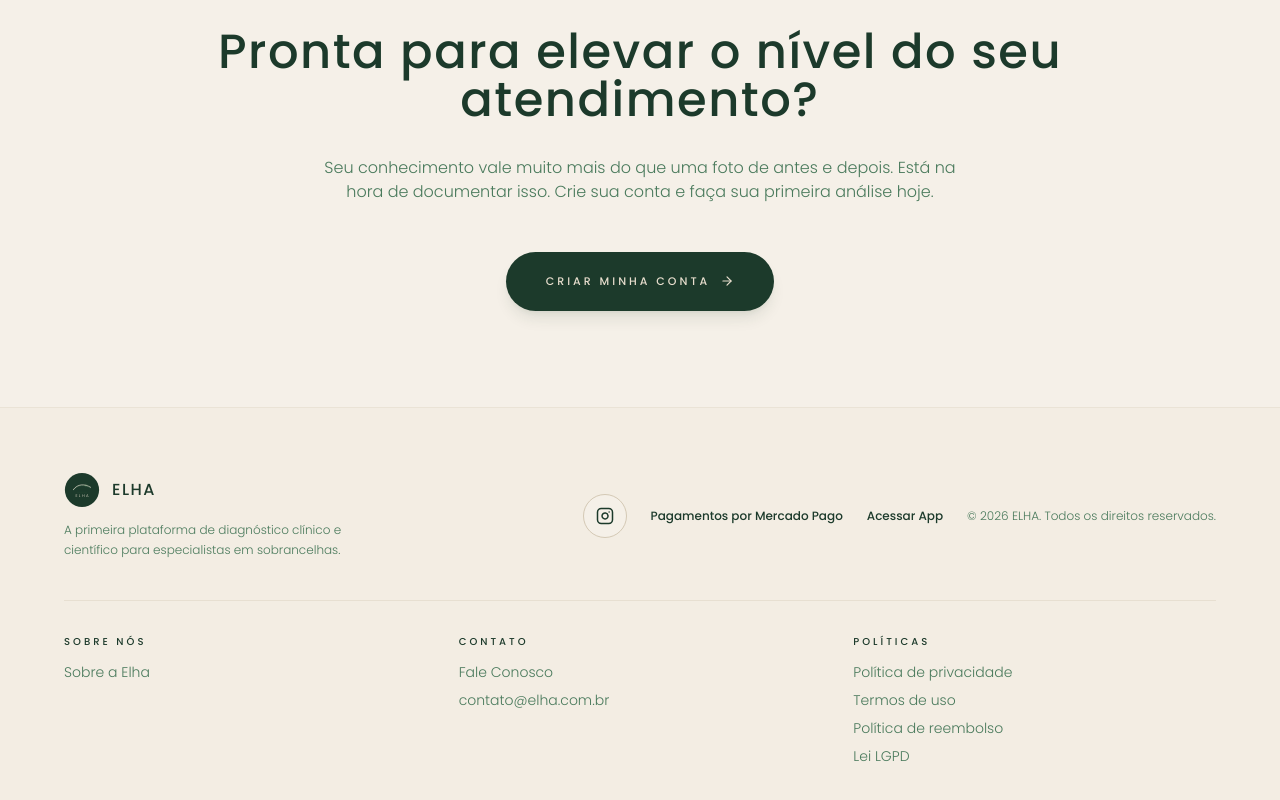
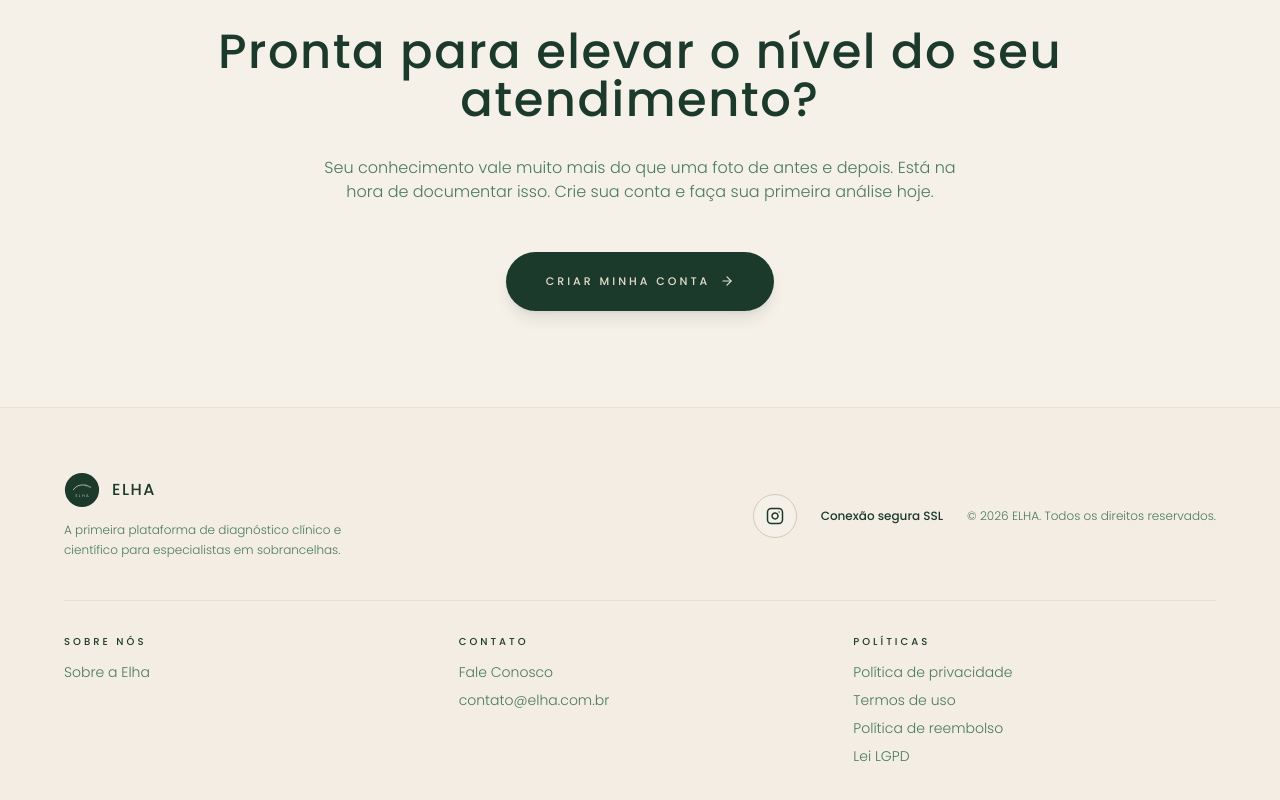
Before and after one commit to robertodrigues/app_sobrancelhas_oficial, a React (Vite) app: page /institucional in a window 1280 px wide. Shown: the part 2898-3698 px from the top of the page. Built offline with nearby package versions, Linux system fonts and the light colour scheme; no server answers.

Commit message:
[dyad] Substituindo Acessar App por SSL no rodapé - wrote 1 file(s)

```diff
--- a/src/pages/Landing.tsx
+++ b/src/pages/Landing.tsx
@@ -245,14 +245,8 @@ const Landing = () => {
               <Instagram size={18} />
             </a>
             <div className="space-y-1 text-xs font-medium text-[#1C3A2B] md:text-right">
-              <p>Pagamentos por Mercado Pago</p>
+              <p>Conexão segura SSL</p>
             </div>
-            <button
-              onClick={handleGoToApp}
-              className="text-xs font-medium text-[#1C3A2B] hover:underline"
-            >
-              Acessar App
-            </button>
             <span className="text-xs font-light text-[#4A7A5C]">
               &copy; {new Date().getFullYear()} ELHA. Todos os direitos reservados.
             </span>
```
